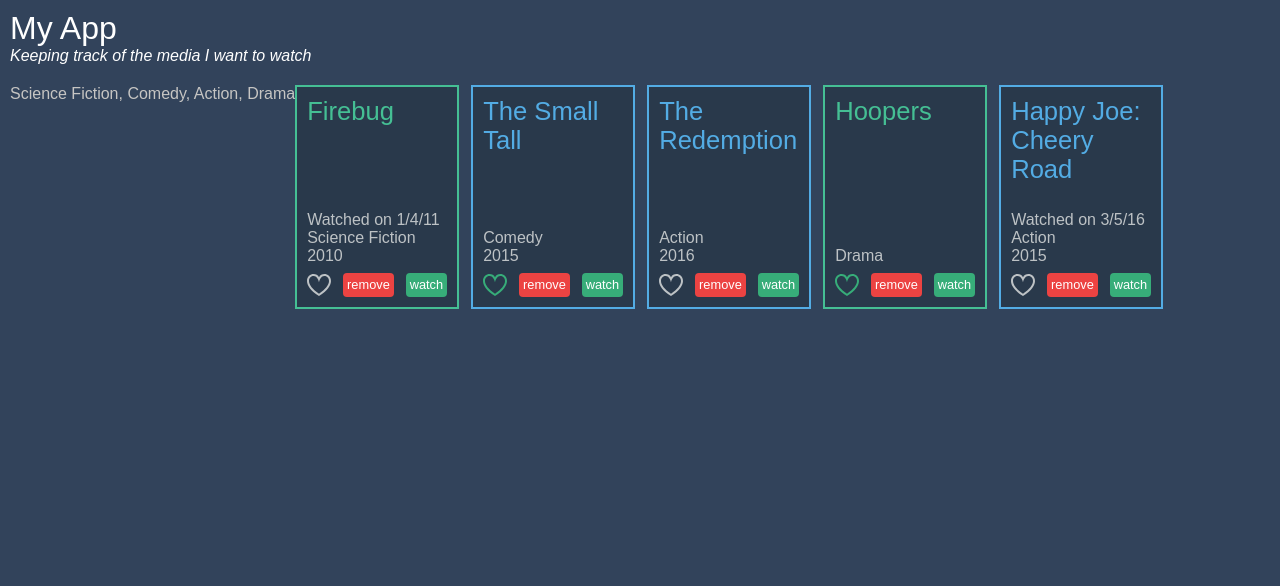
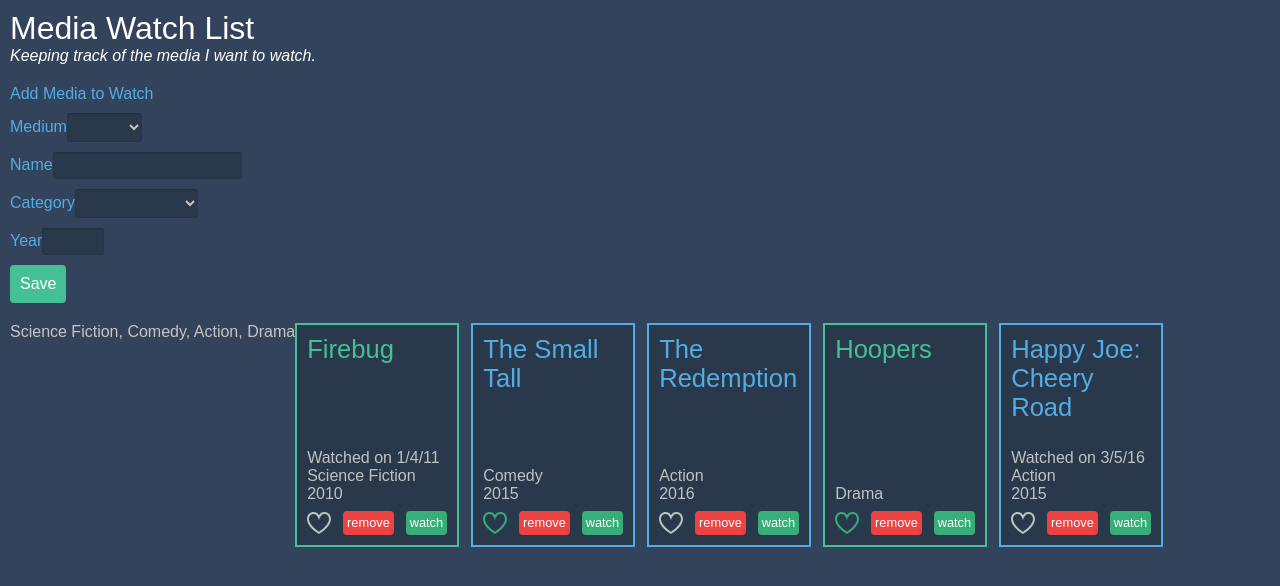
Before and after one commit to rajat10cube/MediaWatchList, an Angular app: page / in a window 1280 px wide. Shown: the top 586 px of the page. Built offline with nearby package versions, Linux system fonts and the light colour scheme.

Commit message:
Template-driven Angular Form Added

```diff
--- a/src/app/app.component.html
+++ b/src/app/app.component.html
@@ -1,7 +1,8 @@
 <section>
   <header>
-    <h1>My App</h1>
-    <p class="description"> Keeping track of the media I want to watch</p>
+    <h1>Media Watch List</h1>
+    <p class="description">Keeping track of the media I want to watch.</p>
   </header>
+  <mw-media-item-form></mw-media-item-form>
   <mw-media-item-list></mw-media-item-list>
 </section>
--- /dev/null
+++ b/src/app/media-item-form/media-item-form.component.css
@@ -0,0 +1,52 @@
+:host {
+        display: block;
+        padding: 10px;
+      }
+      ul {
+        list-style-type: none;
+      }
+      ul li {
+        margin: 10px 0;
+      }
+      header, label {
+        color: #53ace4;
+      }
+      input, select {
+        background-color: #29394b;
+        color: #c6c5c3;
+        border-radius: 3px;
+        border: none;
+        box-shadow: 0 1px 2px rgba(0,0,0,0.2) inset, 0 -1px 0 rgba(0,0,0,0.05) inset;
+        border-color: #53ace4;
+        padding: 6px;
+      }
+      .ng-invalid:not(.ng-pristine):not(.required-invalid) {
+        border: 1px solid #d93a3e;
+      }
+      input[required].ng-invalid {
+        border-right: 5px solid #d93a3e;
+      }
+      input[required]:not(.required-invalid),
+      input[required].ng-invalid:not(.required-invalid) {
+        border-right: 5px solid #37ad79;
+      }
+      .error {
+        color: #d93a3e;
+      }
+      #year {
+        width: 50px;
+      }
+      button[type=submit] {
+        background-color: #45bf94;
+        border: 0;
+        padding: 10px;
+        font-size: 1em;
+        border-radius: 4px;
+        color: #ffffff;
+        cursor: pointer;
+      }
+      button[type=submit]:disabled {
+        background-color: #333;
+        color: #666;
+        cursor: default;
+      }
--- /dev/null
+++ b/src/app/media-item-form/media-item-form.component.html
@@ -0,0 +1,35 @@
+<header>
+        <h2>Add Media to Watch</h2>
+      </header>
+      <form #mediaItemForm="ngForm"
+        (ngSubmit)="onSubmit(mediaItemForm.value)">
+        <ul>
+          <li>
+            <label for="medium">Medium</label>
+            <select name="medium" id="medium" ngModel>
+              <option value="Movies">Movies</option>
+              <option value="Series">Series</option>
+            </select>
+          </li>
+          <li>
+            <label for="name">Name</label>
+            <input type="text" name="name" id="name" ngModel>
+          </li>
+          <li>
+            <label for="category">Category</label>
+            <select name="category" id="category" ngModel>
+              <option value="Action">Action</option>
+              <option value="Science Fiction">Science Fiction</option>
+              <option value="Comedy">Comedy</option>
+              <option value="Drama">Drama</option>
+              <option value="Horror">Horror</option>
+              <option value="Romance">Romance</option>
+            </select>
+          </li>
+          <li>
+            <label for="year">Year</label>
+            <input type="text" name="year" id="year" maxlength="4" ngModel>
+          </li>
+        </ul>
+        <button type="submit">Save</button>
+      </form>
--- /dev/null
+++ b/src/app/media-item-form/media-item-form.component.ts
@@ -0,0 +1,12 @@
+import { Component } from '@angular/core';
+
+@Component({
+  selector: 'mw-media-item-form',
+  templateUrl: './media-item-form.component.html',
+  styleUrls: ['./media-item-form.component.css']
+})
+export class MediaItemFormComponent  {
+  onSubmit(mediaItem){
+    console.log(mediaItem);
+  }
+}
```
Also changed, not shown: src/app/app.module.ts (+6 -2 lines).
